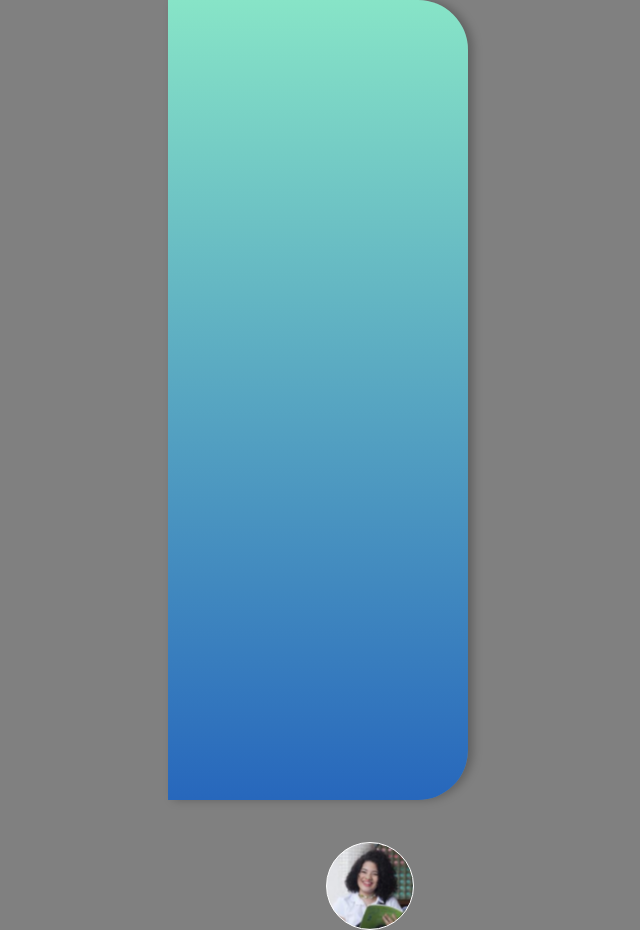
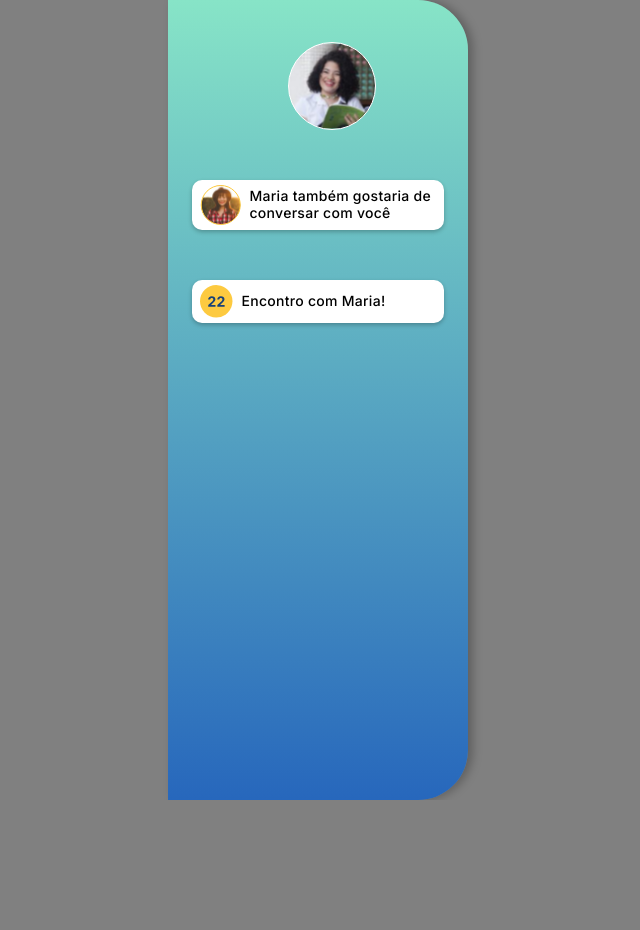
Before and after one commit to estartandodevs-course/Ap-2, a React (Create React App) app: page /home in a window 1280 px wide. Shown: the whole page, without its empty margins (285-925 px from the left). After the commit the page ends 800 px from the top, so only its background shows below. Built offline with nearby package versions, Linux system fonts and the light colour scheme.

Commit message:
Adicionado ContainerCard v1.0 com scss

```diff
--- a/src/components/ContainerCard/containerCard.jsx
+++ b/src/components/ContainerCard/containerCard.jsx
@@ -0,0 +1,11 @@
+import "./containerCard.scss";
+
+export default function ContainerCard(props) {
+  const {text,image} = props;
+  return (
+    <div className="container">
+      <img src={image} className="image" alt=""></img>
+      <p className="text">{text}</p>
+    </div>
+  );
+}
--- a/src/components/ContainerCard/containerCard.scss
+++ b/src/components/ContainerCard/containerCard.scss
@@ -0,0 +1,22 @@
+@import url('https://fonts.googleapis.com/css2?family=Inter:wght@500&display=swap');
+.container{
+  display:flex;
+  flex-direction: row;
+  align-items: center;
+  margin-left: 24px;
+  margin-right: 24px;
+  margin-top: 50px;
+  background: #FFFFFF;
+  box-shadow: 0px 2px 4px rgba(0, 0, 0, 0.25);
+  border-radius: 10px;
+  .image{
+    padding: 5px 9px 5px 8px;
+  }
+  .text{
+    margin-right: 5px;
+    font-family: 'Inter', sans-serif;
+    font-size: 14px;
+    line-height: 120%;
+    letter-spacing: 0.02em;
+  }
+}
--- a/src/pages/Home/Home.jsx
+++ b/src/pages/Home/Home.jsx
@@ -1,13 +1,21 @@
 import React from 'react';
 import BackgroundHome from '../../components/BackgroundHome/BackgroundHome.jsx';
 import ImagemPerfilMenor from "../../components/ImagemPerfilMenor/ImagemPerfilMenor";
+import ContainerCard from "../../components/ContainerCard/containerCard";
 import './Home.scss';
+import imgContainerPic from "../../assets/images/containerImage.svg";
+import imgContainerAgenda from "../../assets/images/ImagemAgenda.svg";
 
 export function Home(){
     return (
         <>
-        <BackgroundHome></BackgroundHome>
+
+        <BackgroundHome>
         <ImagemPerfilMenor/>
+        <ContainerCard image={imgContainerPic} text="Maria também gostaria de conversar com você"/>
+        <ContainerCard image={imgContainerAgenda} text="Encontro com Maria!"/>
+        </BackgroundHome>
+
         </>
      )
 }
```
Also changed, not shown: src/assets/images/ImagemAgenda.svg (added), src/assets/images/containerImage.svg (added).
